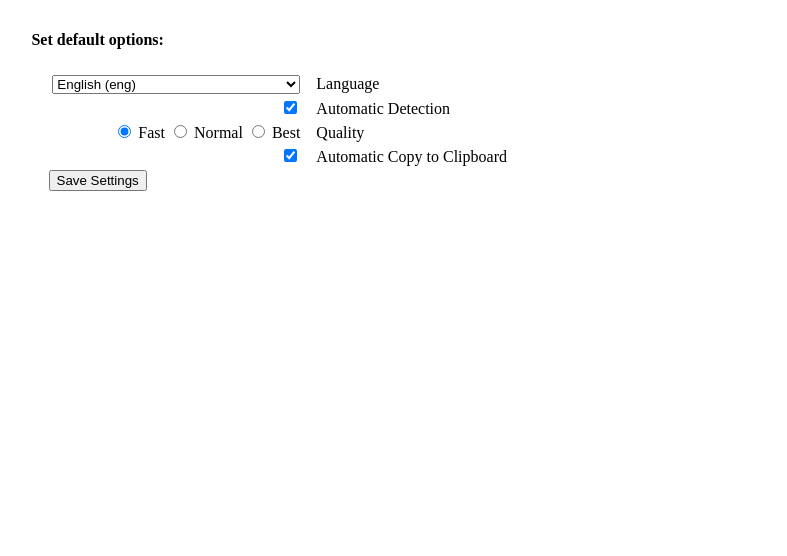
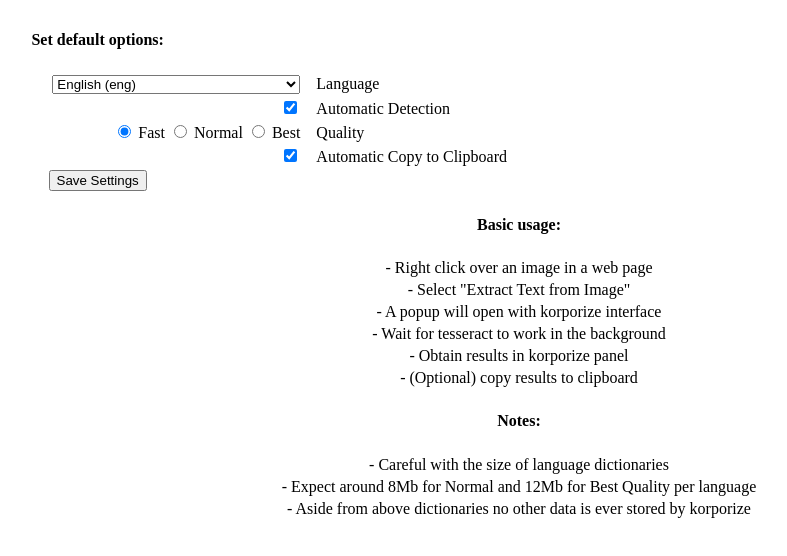
Before and after one commit to gnonio/korporize, a browser extension: page js/options.html in a window 1280 px wide. Shown: the whole page, without its empty margins (121-908 px from the left). Drawn offline with Linux system fonts and the light colour scheme.

```diff
--- a/js/options.html
+++ b/js/options.html
@@ -87,6 +87,19 @@
         </div>
       </div>
     </div>
+    <div class="table">
+      <div class="row"><div class="cell"><h4>Basic usage:</h4></div></div>
+        <div class="row"><div class="cell">- Right click over an image in a web page</div></div>
+        <div class="row"><div class="cell">- Select "Extract Text from Image"</div></div>
+        <div class="row"><div class="cell">- A popup will open with korporize interface</div></div>
+        <div class="row"><div class="cell">- Wait for tesseract to work in the background</div></div>
+        <div class="row"><div class="cell">- Obtain results in korporize panel</div></div>
+        <div class="row"><div class="cell">- (Optional) copy results to clipboard</div></div>
+      <div class="row"><div class="cell"><h4> Notes: </h4></div></div>
+        <div class="row"><div class="cell">- Careful with the size of language dictionaries</div></div>
+        <div class="row"><div class="cell">- Expect around 8Mb for Normal and 12Mb for Best Quality per language</div></div>
+        <div class="row"><div class="cell">- Aside from above dictionaries no other data is ever stored by korporize</div></div>
+    </div>
     <script src="options.js"></script>
   </body>
 </html>
```
Also changed, not shown: dev-install.md (+3 -1 lines), README.md, img/options.svg (added), 2 other files.
